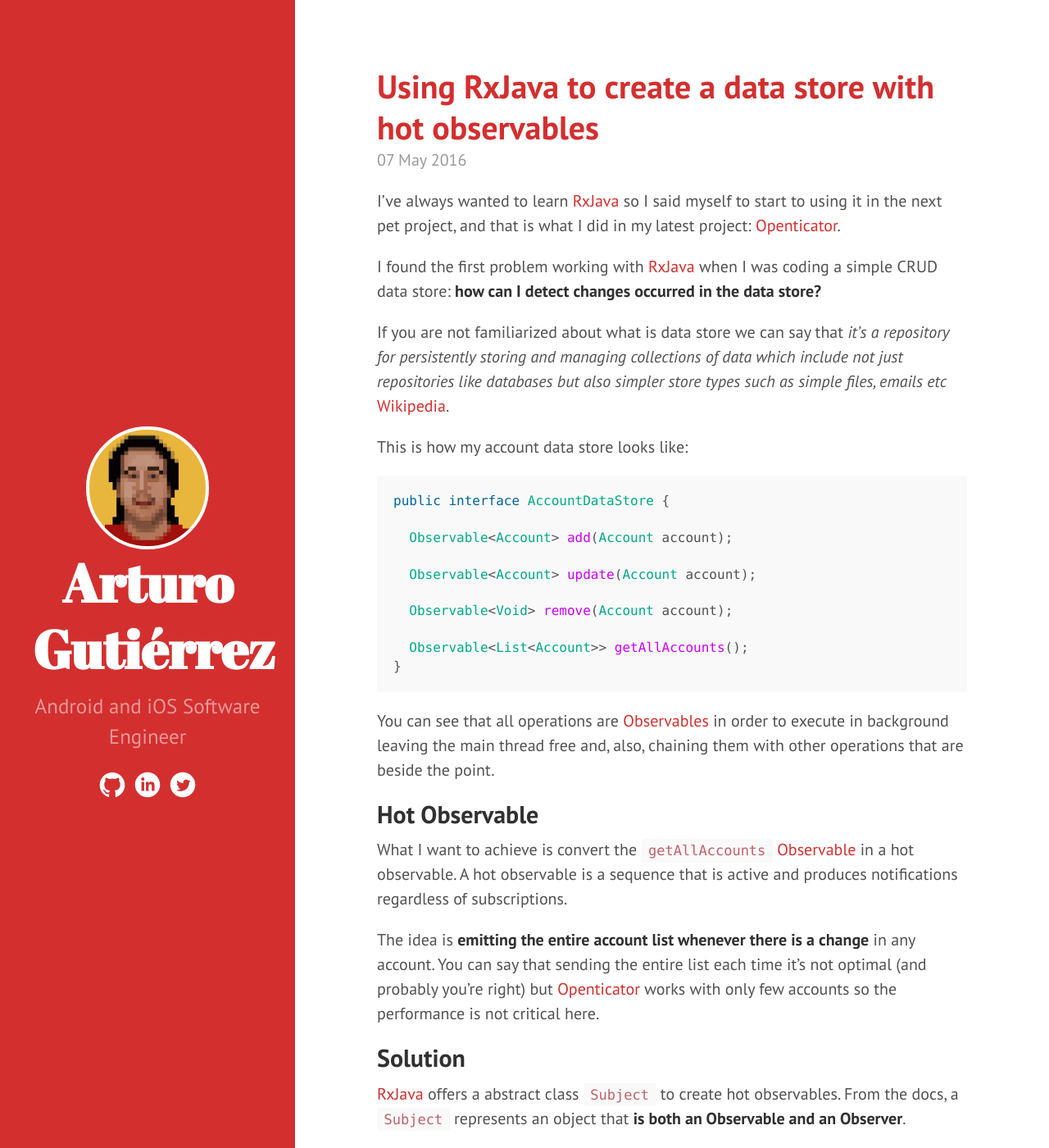
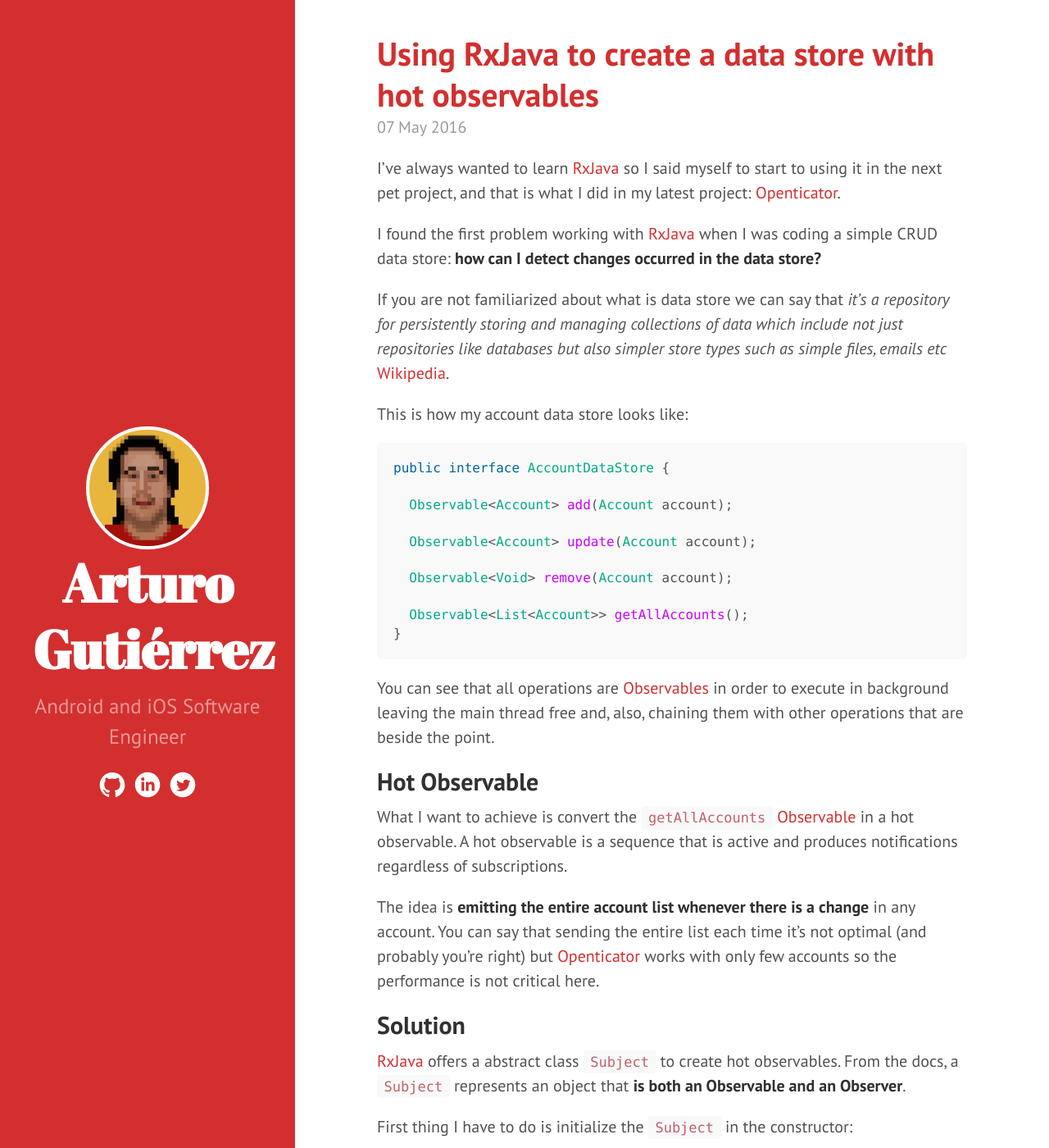
Before and after one commit to arturogutierrez/arturogutierrez.github.io, a Jekyll site: the page built from index.html, in a window 1280 px wide and 1400 px high. Shown: the whole window at 82% size. Built offline with Jekyll 4.4.1, drawn with Linux system fonts in a browser that asks for light colours; the list of posts is cut into pages by our own code; comment, search, counter and statistics services are not loaded.

Commit message:
Minimizing base container padding

```diff
--- a/public/css/me.css
+++ b/public/css/me.css
@@ -5,6 +5,12 @@
 .theme-base-ag .content a,
 .theme-base-ag .related-posts li a:hover {
   color: #D32F2F;
+}
+
+/* Base Customizations */
+.content {
+  padding-top:    2rem;
+  padding-bottom: 2rem;
 }
 
 /* Avatar */
```
